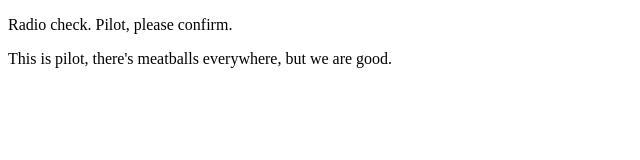
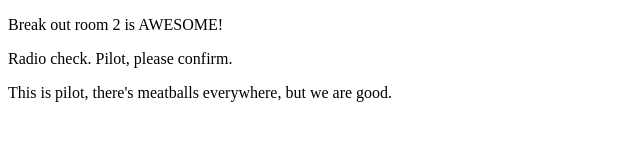
Before and after one commit to schandalette/communication-log-control, a plain HTML site: page index.html in a window 1280 px wide. Shown: the whole page, without its empty margins (0-640 px from the left). Drawn offline with Linux system fonts and the light colour scheme.

Commit message:
control update

```diff
--- a/index.html
+++ b/index.html
@@ -1,7 +1,8 @@
 <!DOCTYPE html>
 <html>
    <body>
-      <p>Radio check. Pilot, please confirm.</p>
-      <p>This is pilot, there's meatballs everywhere, but we are good.</p>
+    <p> Break out room 2 is AWESOME! </p>
+    <p>Radio check. Pilot, please confirm.</p>
+    <p>This is pilot, there's meatballs everywhere, but we are good.</p>
    </body>
 </html>
```
